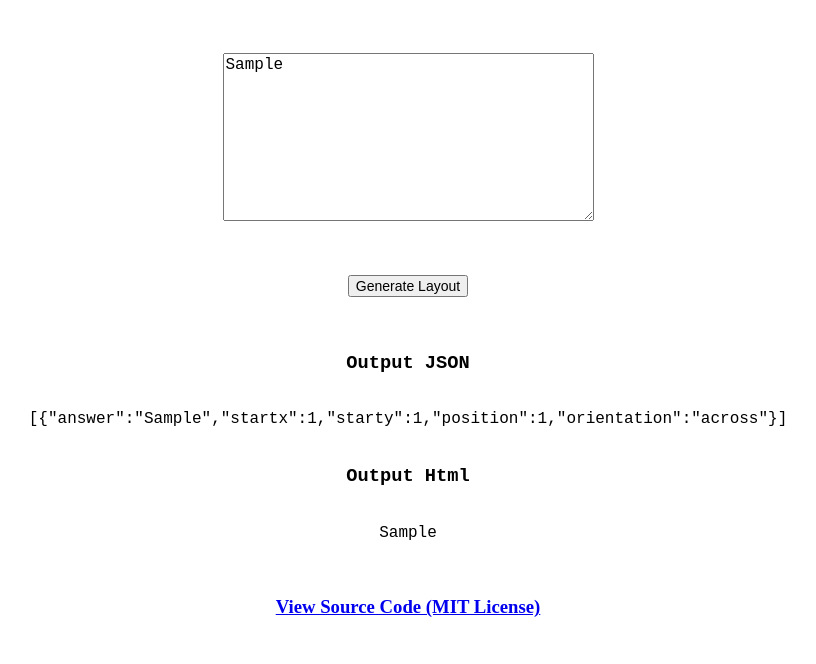
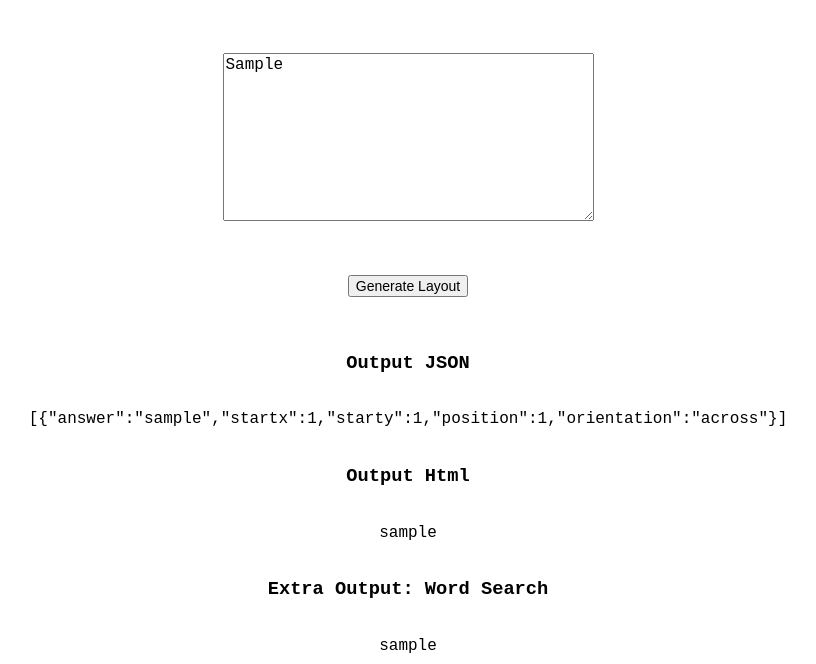
Before and after one commit to MichaelWehar/Crossword-Layout-Generator, a plain HTML site: page index.html in a window 1280 px wide. Both pictures are taken after typing "Sample" into the empty fields and a click on the button "Generate Layout". Shown: the part 136-800 px from the top of the page, without its empty margins (232-1048 px from the left). Drawn offline with Linux system fonts and the light colour scheme.

Commit message:
Added word search

```diff
--- a/index.html
+++ b/index.html
@@ -44,12 +44,23 @@
 			var json_data = [];
 			for(i in word_list){
 				if(word_list[i].length > 0){
-					json_data[i] = {"answer": word_list[i]};
+					json_data[i] = {"answer": word_list[i].toLowerCase()};
 				}
 			}
 
 			return json_data;
 		}
+
+    function create_word_search(alphabet, table){
+      var tableArray = table.split("");
+      for(var i = 0; i < tableArray.length; i++){
+        if(tableArray[i] == '-'){
+          var randomIndex = Math.floor(alphabet.length * Math.random());
+          tableArray[i] = alphabet[randomIndex];
+        }
+      }
+      return tableArray.join("");
+    }
 
 		function button_clicked(){
 			// Input data
@@ -61,8 +72,12 @@
 			var output_json = layout.result;
 			var output_html = layout.table_string;
 
+      // Word search data
+      var alphabet = ["a", "b", "c", "d", "e", "f", "g", "h", "i", "j", "k", "l", "m", "n", "o", "p", "q", "r", "s", "t", "u", "v", "w", "x", "y", "z"];
+      var word_search = create_word_search(alphabet, output_html);
+
 			// Display result
-			document.getElementById("content").innerHTML = "<h3>Output JSON</h3><br>" + JSON.stringify(output_json) + "<br><br><h3>Output Html</h3><br>" + output_html + "<br>";
+			document.getElementById("content").innerHTML = "<h3>Output JSON</h3><br>" + JSON.stringify(output_json) + "<br><br><h3>Output Html</h3><br>" + output_html + "<br><h3>Extra Output: Word Search</h3><br>" + word_search + "<br>";
 		}
 
 	</script>
```
